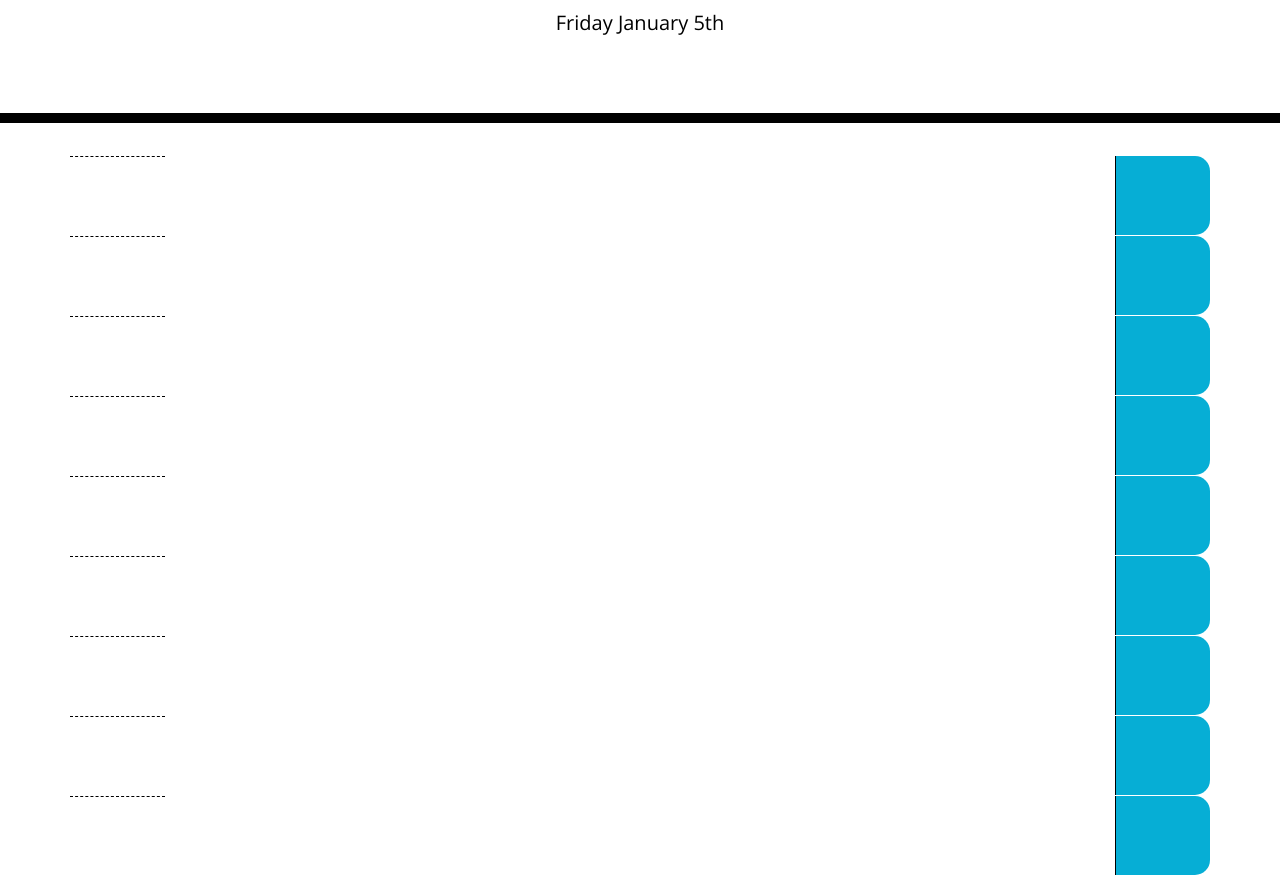
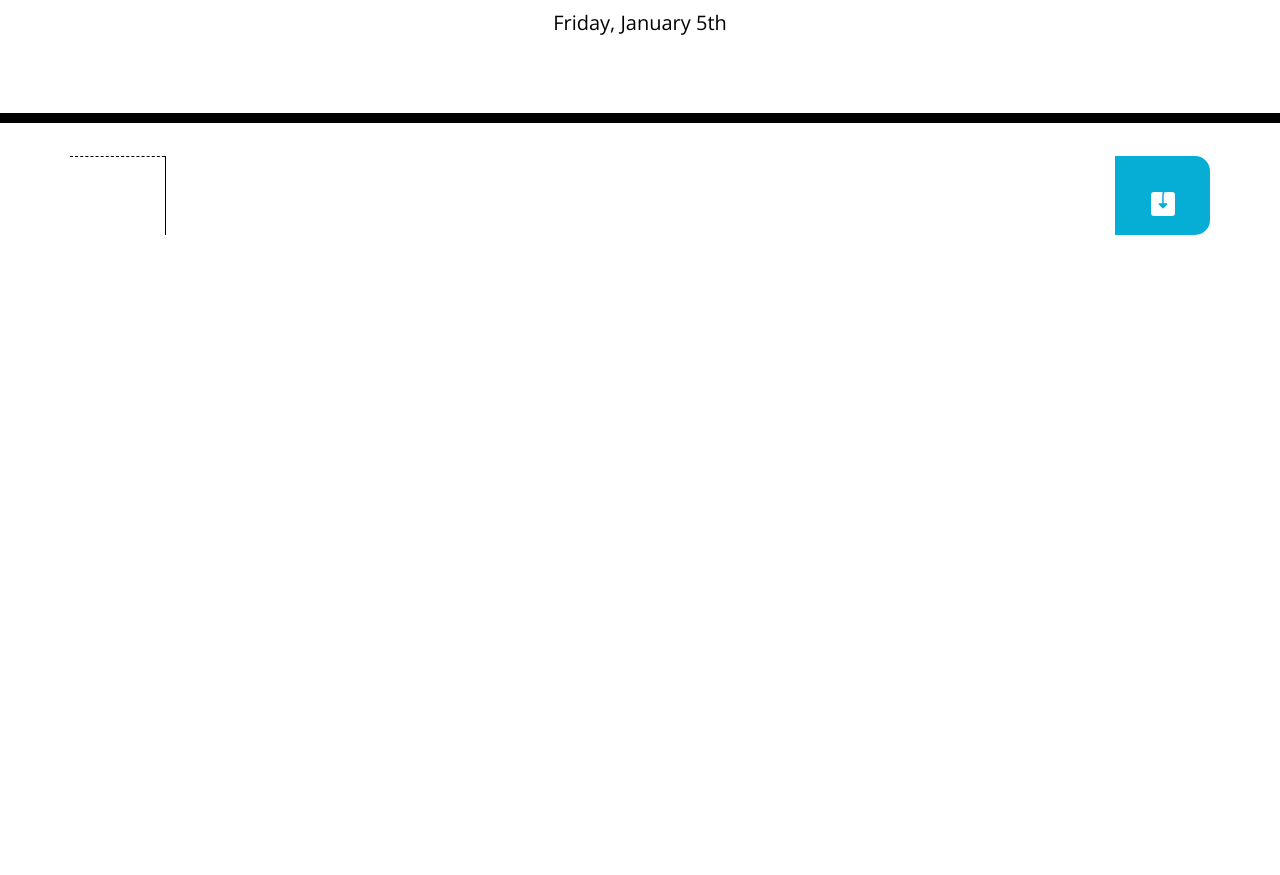
Before and after one commit to russkinori/hour-li, a plain HTML site: page index.html in a window 1280 px wide. Shown: the part 181-1056 px from the top of the page. After the commit the page ends 800 px from the top, so only its background shows below. Drawn offline with nearby package versions, Linux system fonts and the light colour scheme.

```diff
--- a/index.html
+++ b/index.html
@@ -32,48 +32,21 @@
       <!-- Timeblocks go here -->
       <div class="row">
         <div class="col-1 hour"></div>
-        <div class="col-10 description"></div>
-        <div class="col-1 saveBtn"></div>
-      </div>
-      <div class="row">
-        <div class="col-1 hour"></div>
-        <div class="col-10 description"></div>
-        <div class="col-1 saveBtn"></div>
-      </div>
-      <div class="row">
-        <div class="col-1 hour"></div>
-        <div class="col-10 description"></div>
-        <div class="col-1 saveBtn"></div>
-      </div>
-      <div class="row">
-        <div class="col-1 hour"></div>
-        <div class="col-10 description"></div>
-        <div class="col-1 saveBtn"></div>
-      </div>
-      <div class="row">
-        <div class="col-1 hour"></div>
-        <div class="col-10 description"></div>
-        <div class="col-1 saveBtn"></div>
-      </div>
-      <div class="row">
-        <div class="col-1 hour"></div>
-        <div class="col-10 description"></div>
-        <div class="col-1 saveBtn"></div>
-      </div>
-      <div class="row">
-        <div class="col-1 hour"></div>
-        <div class="col-10 description"></div>
-        <div class="col-1 saveBtn"></div>
-      </div>
-      <div class="row">
-        <div class="col-1 hour"></div>
-        <div class="col-10 description"></div>
-        <div class="col-1 saveBtn"></div>
-      </div>
-      <div class="row">
-        <div class="col-1 hour"></div>
-        <div class="col-10 description"></div>
-        <div class="col-1 saveBtn"></div>
+        <textarea class="col-10 description"></textarea>
+        <button class="col-1 saveBtn" style="border: none">
+          <svg
+            xmlns="http://www.w3.org/2000/svg"
+            width="24"
+            height="24"
+            fill="currentColor"
+            class="bi bi-save2-fill"
+            viewBox="0 0 16 16"
+          >
+            <path
+              d="M8.5 1.5A1.5 1.5 0 0 1 10 0h4a2 2 0 0 1 2 2v12a2 2 0 0 1-2 2H2a2 2 0 0 1-2-2V2a2 2 0 0 1 2-2h6c-.314.418-.5.937-.5 1.5v6h-2a.5.5 0 0 0-.354.854l2.5 2.5a.5.5 0 0 0 .708 0l2.5-2.5A.5.5 0 0 0 10.5 7.5h-2v-6z"
+            />
+          </svg>
+        </button>
       </div>
     </div>
 
--- a/script.js
+++ b/script.js
@@ -1,10 +1,16 @@
 //Display the current day at the top of the calender when a user opens the planner.
-$("#currentDay").text(moment().format("dddd MMMM do"));
+$("#currentDay").text(moment().format("dddd, MMMM do"));
+
 //Present timeblocks for standard business hours when the user scrolls down.
+    //Create rows with 3 columns of varying sizes
+    //Create a event listener for scrolling
 $("#calendar-grid").append(
-    $("#time").val(moment().format("dddd MMMM do"))
+
 )
+
 //Color-code each timeblock based on past, present, and future when the timeblock is viewed.
+    //link the event column with a time and color
+        //Link past hours with grey, present with red and future with green
 
 //Allow a user to enter an event when they click a timeblock
 
```
